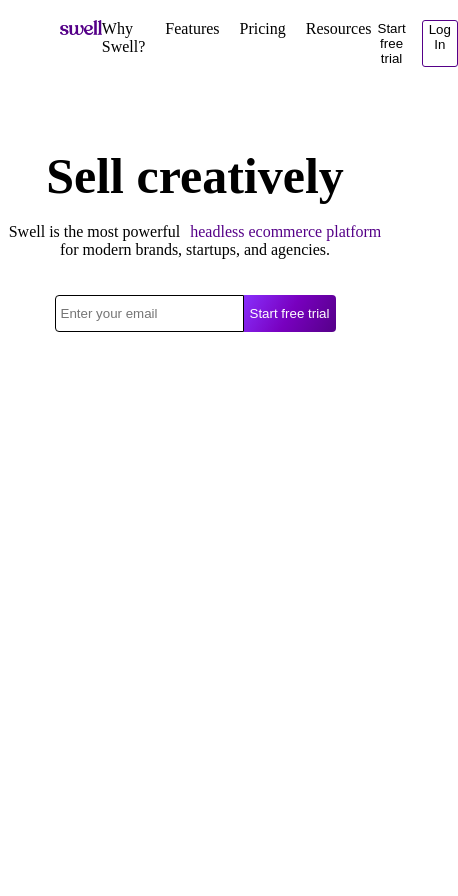
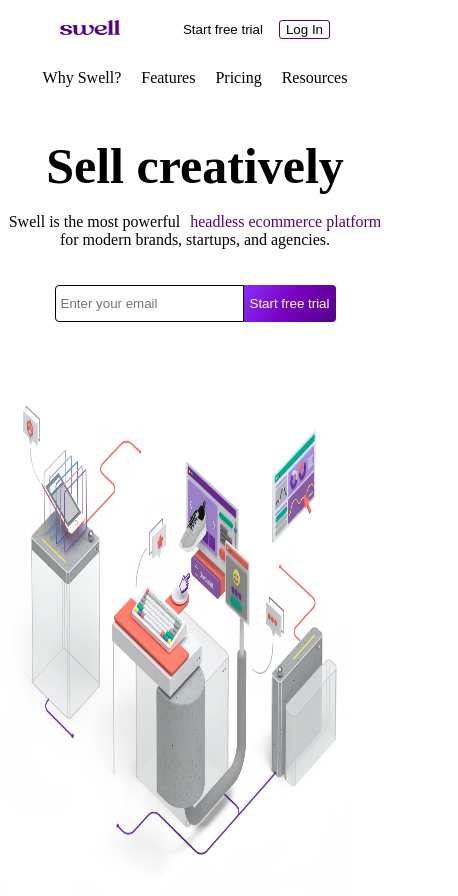
Before and after one commit to Snatryuwa/lesson5, a plain HTML site: page index.html in a window 390 px wide. Shown: the whole page, 458 px wide, since content can reach past the window. Before the commit the page ends 844 px from the top, so only its background shows below. Drawn offline with Linux system fonts and the light colour scheme.

Commit message:
third commit

```diff
--- a/home work.css
+++ b/home work.css
@@ -71,3 +71,14 @@
     border-top-right-radius: 4px;
     border-bottom-right-radius: 4px;
 }
+.image2{
+    width: 90%;
+    height: 700px;
+    align-items: center;
+}
+.big1{
+ margin-bottom: 70px;
+}
+.s1s{
+    display: none;
+}
--- a/index.html
+++ b/index.html
@@ -24,8 +24,15 @@
                 <button class="log">Log In</button>
             </form>
         </div>
+        <div class="s1s">
+            <p>Why Swell?</p>
+            <p>Features</p>
+            <p>Pricing</p>
+            <p>Resources</p>
+        </div>
+    </div>
     <div class="big1">
-            <div  class="text1">
+        <div class="text1">
             <h1>Sell creatively</h1>
             <br>
             <div class="s3">
@@ -35,13 +42,13 @@
             <p>for modern brands, startups, and agencies.</p>
             <br>
             <br>
-                <form  class="email">
+            <form class="email">
                 <input type="email" placeholder="Enter your email">
                 <button>Start free trial</button>
             </form>
         </div>
-
     </div>
+    <img src="./image 2.png" alt="" class="image2">
 
     </div>
 </body>
--- a/media.css
+++ b/media.css
@@ -0,0 +1,18 @@
+@media(max-width: 500px){
+    .s1s{
+        display: flex;
+        justify-content: center;
+        gap: 20px;
+        margin-bottom: 50px;
+    }
+    .s1{
+        display: none;
+    }
+    .daroz{
+        margin-bottom: 10px;
+    }
+    .image2{
+        height: 500px;
+    }
+
+}
```
Also changed, not shown: image 2.png (added). Lines whose indentation alone changed are shown as unchanged.
